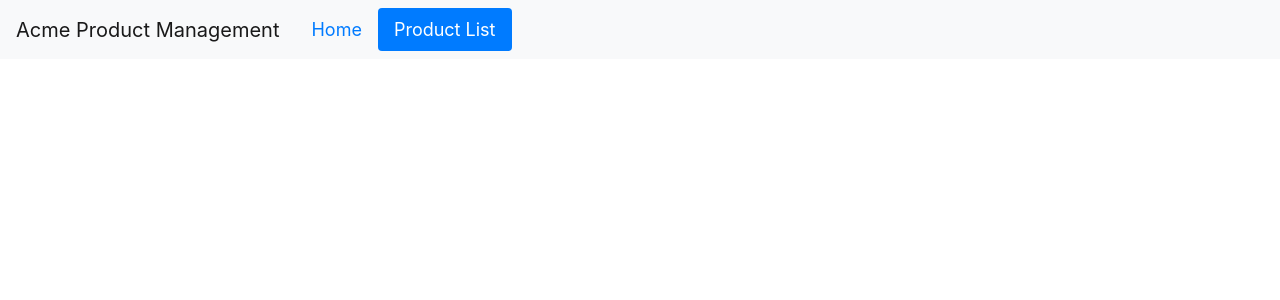
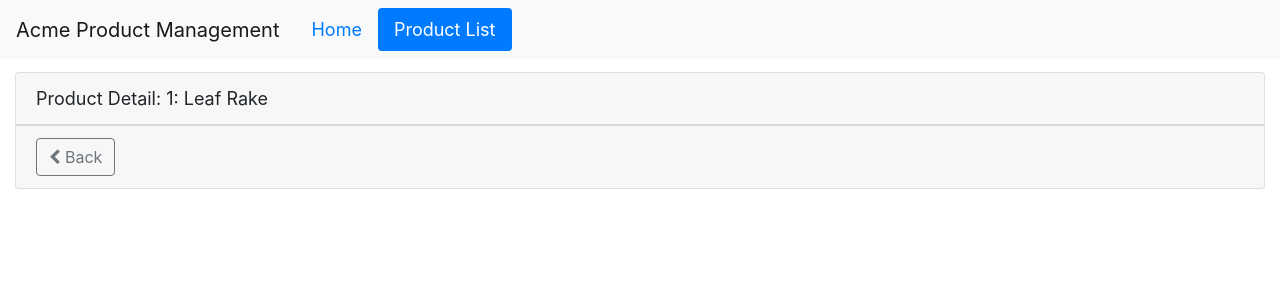
Before and after one commit to fmorriso/APM, an Angular app: page /products/1 in a window 1280 px wide. Shown: the top 300 px of the page. Built offline with nearby package versions, Linux system fonts and the light colour scheme.

Commit message:
add Back button navigation

```diff
--- a/src/app/app.module.ts
+++ b/src/app/app.module.ts
@@ -20,7 +20,7 @@
 ];
 
 const routeOptions: ExtraOptions = {
-  enableTracing: false,
+  enableTracing: true,
 };
 
 @NgModule({
--- a/src/app/products/product-detail.component.html
+++ b/src/app/products/product-detail.component.html
@@ -3,5 +3,10 @@
     <div class="card-header">
       {{ pageTitle + ": " + product.productName }}
     </div>
+    <div class="card-footer">
+      <button class="btn btn-outline-secondary" (click)="onBack()">
+        <i class="fa fa-chevron-left"></i> Back
+      </button>
+    </div>
   </div>
 </ng-container>
--- a/src/app/products/product-detail.component.ts
+++ b/src/app/products/product-detail.component.ts
@@ -1,4 +1,5 @@
 import { Component, OnInit } from '@angular/core';
+import { ActivatedRoute, Router } from '@angular/router';
 //
 import { IProduct } from './product';
 
@@ -10,7 +11,24 @@
   pageTitle = 'Product Detail';
   product: IProduct;
 
-  constructor() {}
+  constructor(private route: ActivatedRoute, private router: Router) {}
 
-  ngOnInit(): void {}
+  ngOnInit(): void {
+    const id = +this.route.snapshot.paramMap.get('id');
+    this.pageTitle += `: ${id}`;
+    this.product = {
+      productId: id,
+      productName: 'Leaf Rake',
+      productCode: 'GDN-0011',
+      releaseDate: 'March 19, 2019',
+      description: 'Leaf rake with 48-inch wooden handle.',
+      price: 19.95,
+      starRating: 3.2,
+      imageUrl: 'assets/images/leaf_rake.png',
+    };
+  }
+
+  onBack(): void {
+    this.router.navigate(['/products']);
+  }
 }
--- a/src/app/products/product-list.component.html
+++ b/src/app/products/product-list.component.html
@@ -47,8 +47,11 @@
                     />
                   </ng-container>
                 </td>
-
-                <td>{{ product.productName }}</td>
+                <td>
+                  <a [routerLink]="['/products', product.productId]">
+                    {{ product.productName }}
+                  </a>
+                </td>
                 <td>
                   {{ product.productCode | lowercase | convertToSpaces: "-" }}
                 </td>
```
